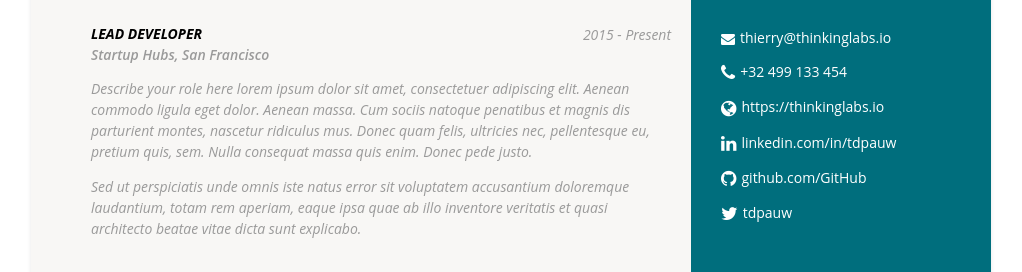
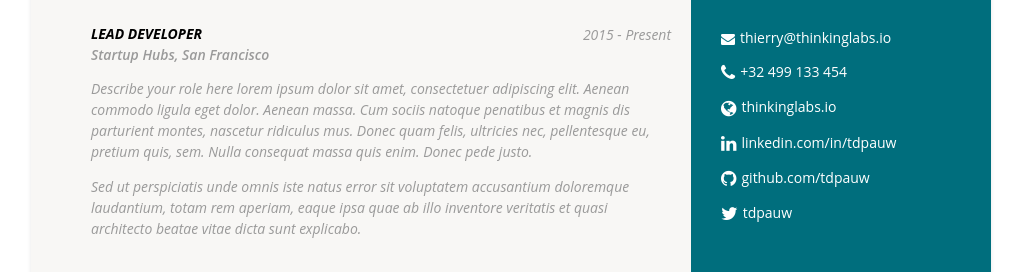
Before and after one commit to tdpauw/tdpauw.github.io, a Jekyll site: the page built from index.html, in a window 1280 px wide. Shown: the part 312-584 px from the top of the page, without its empty margins (129-1151 px from the left). Built offline with Jekyll 4.4.1, drawn with Linux system fonts in a browser that asks for light colours.

Commit message:
move the contact links from _config.yml to _data/cv.yml

```diff
--- a/_config.yml
+++ b/_config.yml
@@ -1,11 +1,4 @@
-
 # Site settings
-email: thierry@thinkinglabs.io
-phone: +32 499 133 454
-website: https://thinkinglabs.io
-linkedin: tdpauw
-twitter: tdpauw
-github: tdpauw
 
 description: > # this means to ignore newlines until "baseurl:"
   Write an awesome description for your new site here. You can edit this
--- a/_data/cv.yml
+++ b/_data/cv.yml
@@ -4,3 +4,9 @@ titles:
   - Agile Technical Coach
   - Continuous Delivery Consultant
   - Lean and XP Software Engineer
+email: thierry@thinkinglabs.io
+phone: +32 499 133 454
+website: thinkinglabs.io
+linkedin: tdpauw
+twitter: tdpauw
+github: tdpauw
--- a/_includes/sidebar.html
+++ b/_includes/sidebar.html
@@ -13,17 +13,17 @@
     <section class="contact">
         <ul class="list-unstyled contact-list">
 
-            <li class="email"><i class="fa fa-envelope"></i><a href="mailto: {{site.email}}">{{site.email}}</a></li>
+            <li class="email"><i class="fa fa-envelope"></i><a href="mailto: {{site.data.cv.email}}">{{site.data.cv.email}}</a></li>
 
-            <li class="phone"><i class="fa fa-phone"></i><a href="tel:{{site.phone}}">{{site.phone}}</a></li>
+            <li class="phone"><i class="fa fa-phone"></i><a href="tel:{{site.phone}}">{{site.data.cv.phone}}</a></li>
 
-            <li class="website"><i class="fa fa-globe"></i><a href="http://{{site.website}}" target="_blank">{{site.website}}</a></li>
+            <li class="website"><i class="fa fa-globe"></i><a href="http://{{site.data.cv.website}}" target="_blank">{{site.data.cv.website}}</a></li>
 
-            <li class="linkedin"><i class="fa fa-linkedin"></i><a href="https://in.linkedin.com/in/{{site.linkedin}}" target="_blank">linkedin.com/in/{{site.linkedin}}</a></li>
+            <li class="linkedin"><i class="fa fa-linkedin"></i><a href="https://in.linkedin.com/in/{{site.data.cv.linkedin}}" target="_blank">linkedin.com/in/{{site.data.cv.linkedin}}</a></li>
 
-            <li class="github"><i class="fa fa-github"></i><a href="http://github.com/{{site.github}}" target="_blank">github.com/{{site.github}}</a></li>
+            <li class="github"><i class="fa fa-github"></i><a href="http://github.com/{{site.github}}" target="_blank">github.com/{{site.data.cv.github}}</a></li>
 
-            <li class="twitter"><i class="fa fa-twitter"></i><a href="https://twitter.com/{{site.twitter}}" target="_blank">{{site.twitter}}</a></li>
+            <li class="twitter"><i class="fa fa-twitter"></i><a href="https://twitter.com/{{site.twitter}}" target="_blank">{{site.data.cv.twitter}}</a></li>
 
         </ul>
     </section>
```
